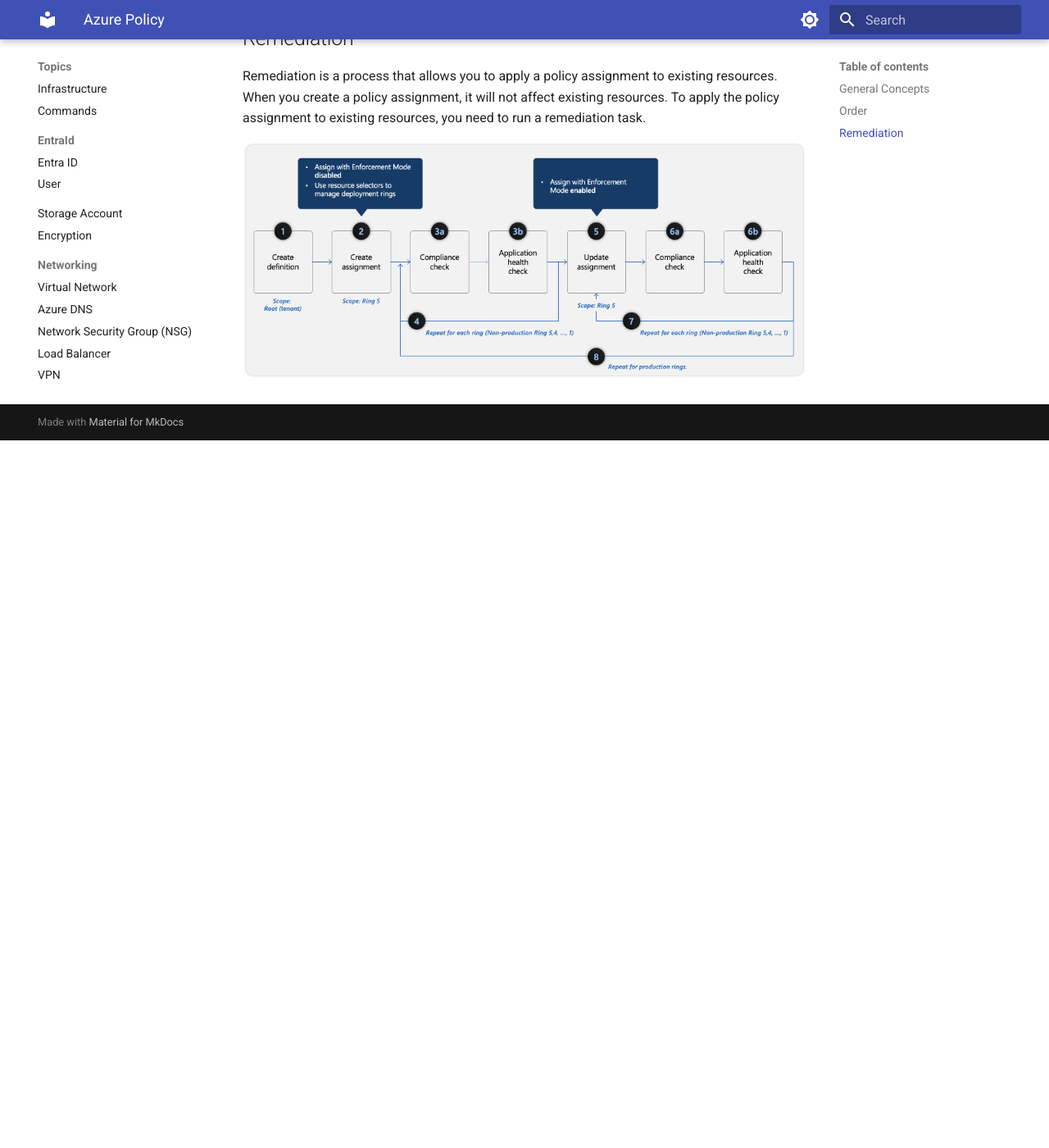
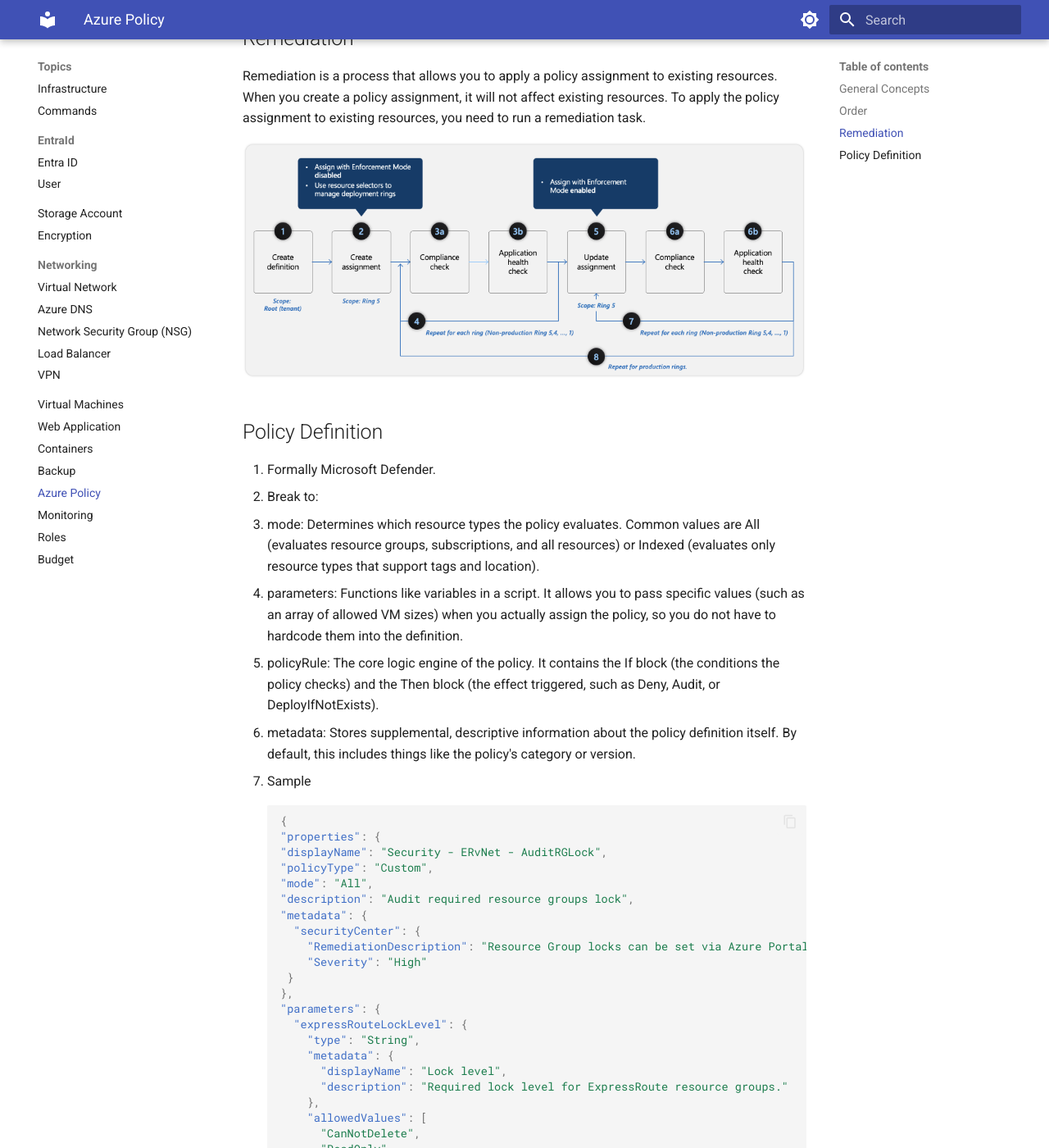
Before and after one commit to yoonghan/AZ-104-Azure-Administrator-Associate, an MkDocs documentation site: the page built from docs/AzurePolicy.md, in a window 1280 px wide and 1400 px high, scrolled down 1433 px. Shown: the whole window at 82% size. Built offline with MkDocs 1.6.1 and Material for MkDocs 9.7.7, drawn with Linux system fonts in a browser that asks for light colours; before the commit the page ends 1970 px from its top, so only the background shows below that; some of the changed text lies outside the part shown.

````diff
--- a/docs/AzurePolicy.md
+++ b/docs/AzurePolicy.md
@@ -31,5 +31,66 @@
 ## Remediation
 Remediation is a process that allows you to apply a policy assignment to existing resources. When you create a policy assignment, it will not affect existing resources. To apply the policy assignment to existing resources, you need to run a remediation task.
 
+![Policy Check](img/policy-check.png)
 
-![Policy Check](img/policy-check.png)
+## Policy Definition
+1. Formally Microsoft Defender.
+2. Break to:
+  - mode: Determines which resource types the policy evaluates. Common values are All (evaluates resource groups, subscriptions, and all resources) or Indexed (evaluates only resource types that support tags and location).
+  - parameters: Functions like variables in a script. It allows you to pass specific values (such as an array of allowed VM sizes) when you actually assign the policy, so you do not have to hardcode them into the definition.
+  - policyRule: The core logic engine of the policy. It contains the If block (the conditions the policy checks) and the Then block (the effect triggered, such as Deny, Audit, or DeployIfNotExists).
+  - metadata: Stores supplemental, descriptive information about the policy definition itself. By default, this includes things like the policy's category or version.
+3. Sample
+```json
+{
+"properties": {
+"displayName": "Security - ERvNet - AuditRGLock",
+"policyType": "Custom",
+"mode": "All",
+"description": "Audit required resource groups lock",
+"metadata": {
+  "securityCenter": {
+    "RemediationDescription": "Resource Group locks can be set via Azure Portal -> Resource Group -> Locks",
+    "Severity": "High"
+ }
+},
+"parameters": {
+  "expressRouteLockLevel": {
+    "type": "String",
+    "metadata": {
+      "displayName": "Lock level",
+      "description": "Required lock level for ExpressRoute resource groups."
+    },
+    "allowedValues": [
+      "CanNotDelete",
+      "ReadOnly"
+    ]
+  }
+},
+"policyRule": {
+  "if": {
+    "field": "type",
+    "equals": "Microsoft.Resources/subscriptions/resourceGroups"
+  },
+  "then": {
+    "effect": "auditIfNotExists",
+    "details": {
+      "type": "Microsoft.Authorization/locks",
+      "existenceCondition": {
+        "field": "Microsoft.Authorization/locks/level",
+        "equals": "[parameters('expressRouteLockLevel')]"
+      }
+    }
+  }
+}
+}
+}
+```
+4. New way is to use KQL. See [link](https://learn.microsoft.com/en-us/azure/defender-for-cloud/create-custom-recommendations?pivots=azure-portal&tabs=database-firewall)
+```
+RawEntityMetadata
+| where Environment == 'Azure' and Identifiers.Type =~ 'Microsoft.Sql/servers'
+| extend condition = (isnull(Record.properties.publicNetworkAccess) or Record.properties.publicNetworkAccess != 'Disabled')
+| extend HealthStatus = iff(condition, 'UNHEALTHY', 'HEALTHY')
+| project Id, Name, Environment, Identifiers, AdditionalData, Record, HealthStatus
+```
````
Also changed, not shown: docs/Exam_Preparation/Notes.md (+4 -3 lines).
